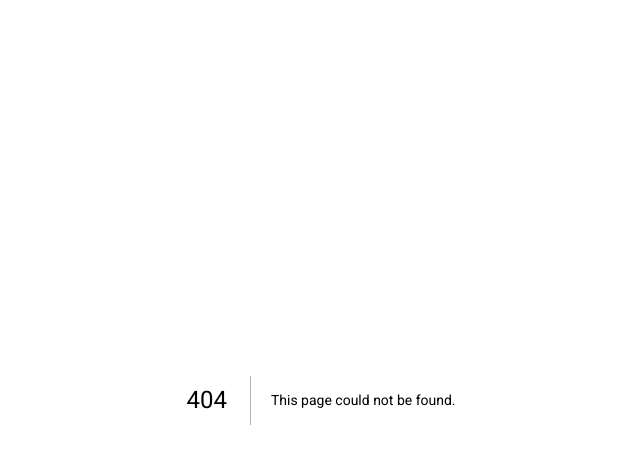
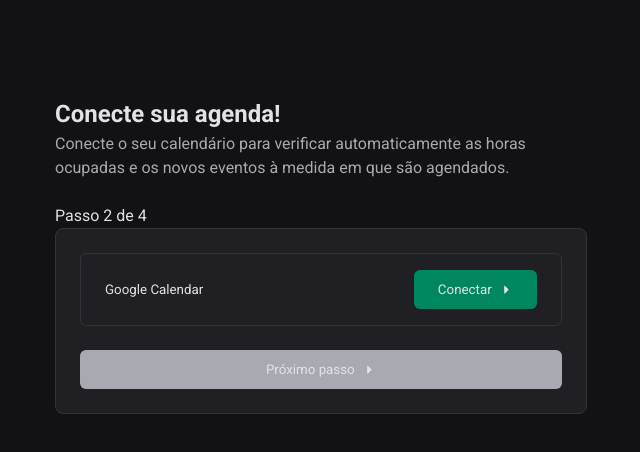
Before and after one commit to rebecaCaroba/igniteCall, a Next.js app: page /register/connect-calendar in a window 1280 px wide. Before the commit this address had no page. Shown: the top 452 px of the page, without its empty margins (319-959 px from the left). Built offline with nearby package versions, Linux system fonts and the light colour scheme.

Commit message:
Criando oAuth com Google

```diff
--- a/package.json
+++ b/package.json
@@ -13,7 +13,6 @@
     "@prisma/client": "^5.7.0",
     "axios": "^1.6.2",
     "next": "14.0.4",
-    "nookies": "^2.5.2",
     "react": "^18",
     "react-dom": "^18",
     "react-hook-form": "^7.49.0",
--- a/src/app/api/users/route.ts
+++ b/src/app/api/users/route.ts
@@ -13,8 +13,6 @@ export async function POST(request: NextRequest) {
       username,
     },
   })
-
-  console.log(userExist)
 
   if (userExist) {
     return NextResponse.json(
--- /dev/null
+++ b/src/app/register/connect-calendar/page.tsx
@@ -0,0 +1,28 @@
+import { FaCaretRight } from 'react-icons/fa'
+import '../style.scss'
+
+export default function Register() {
+  return (
+    <main>
+      <header>
+        <h2>Conecte sua agenda!</h2>
+        <p>
+          Conecte o seu calendário para verificar automaticamente as horas
+          ocupadas e os novos eventos à medida em que são agendados.
+        </p>
+        <span>Passo 2 de 4</span>
+      </header>
+      <form>
+        <div className="FormDiv">
+          <small>Google Calendar</small>
+          <button>
+            Conectar <FaCaretRight />
+          </button>
+        </div>
+        <button type="submit" disabled={true}>
+          Próximo passo <FaCaretRight />
+        </button>
+      </form>
+    </main>
+  )
+}
--- a/src/app/register/page.tsx
+++ b/src/app/register/page.tsx
@@ -5,7 +5,7 @@ import { useForm } from 'react-hook-form'
 import { z } from 'zod'
 import { zodResolver } from '@hookform/resolvers/zod'
 import { useEffect } from 'react'
-import { useSearchParams } from 'next/navigation'
+import { useRouter, useSearchParams } from 'next/navigation'
 import { api } from '@/lib/axios'
 import { AxiosError } from 'axios'
 const registerFormSchema = z.object({
@@ -29,12 +29,15 @@ export default function Register() {
     resolver: zodResolver(registerFormSchema),
   })
 
+  const router = useRouter()
+
   async function handleRegister(data: RegisterFormSchema) {
     try {
       await api.post('/users', {
         fullname: data.fullname,
         username: data.username,
       })
+      await router.push('/register/connect-calendar')
     } catch (err) {
       if (err instanceof AxiosError && err?.response?.data?.message) {
         alert(err.response.data.message)
--- a/src/app/register/style.scss
+++ b/src/app/register/style.scss
@@ -46,8 +46,24 @@ form {
         cursor: pointer;
     }
 
+    button:disabled {
+        cursor: not-allowed;
+        background: $c-gray-300;
+        color: $c-gray-100;
+    }
+
     span {
         font-size: $small;
         color: $c-red-200;
     }
 }
+
+.FormDiv {
+    padding: 16px 24px;
+    border-radius: 6px;
+    border: 1px solid $c-gray-600;
+    display: flex;
+    justify-content: space-between;
+    align-items: center;
+    margin-bottom: 1rem;
+}
```
Also changed, not shown: 2 other files (tests, documents, lock files or other folders).
